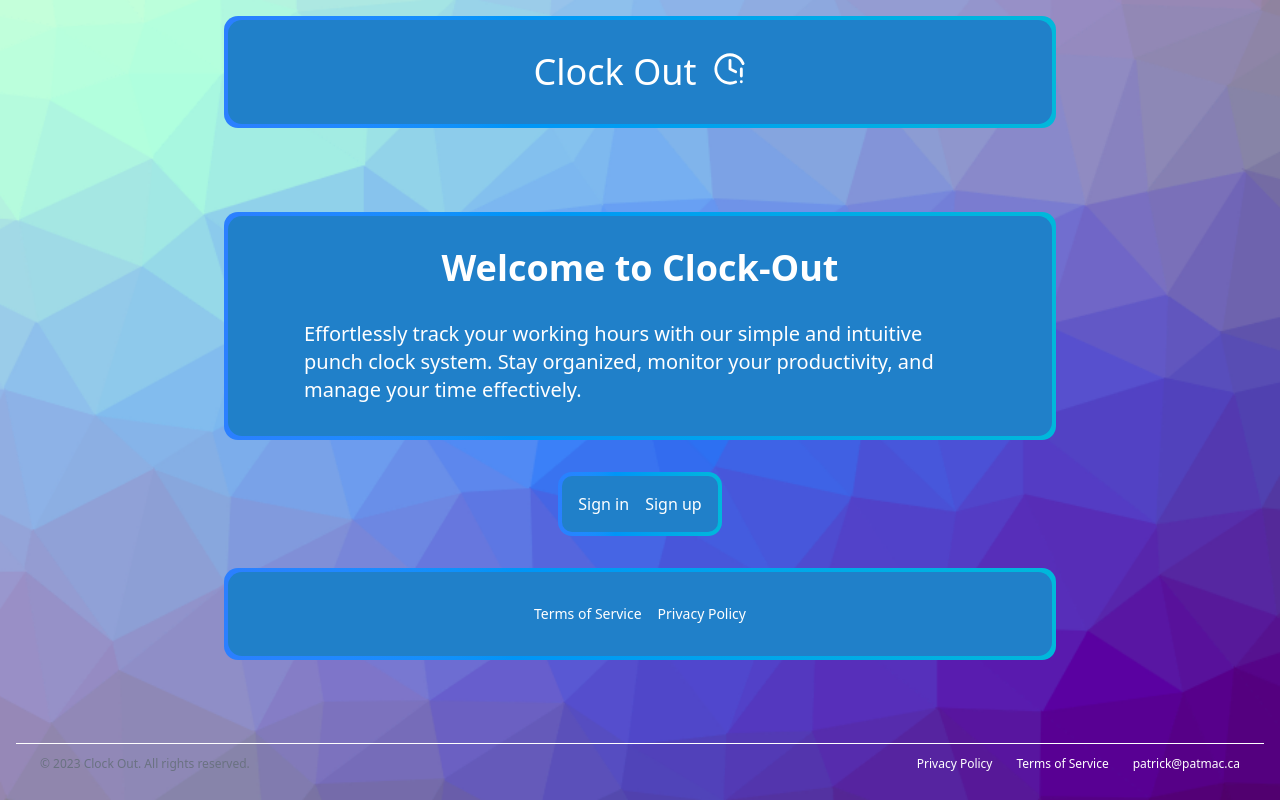
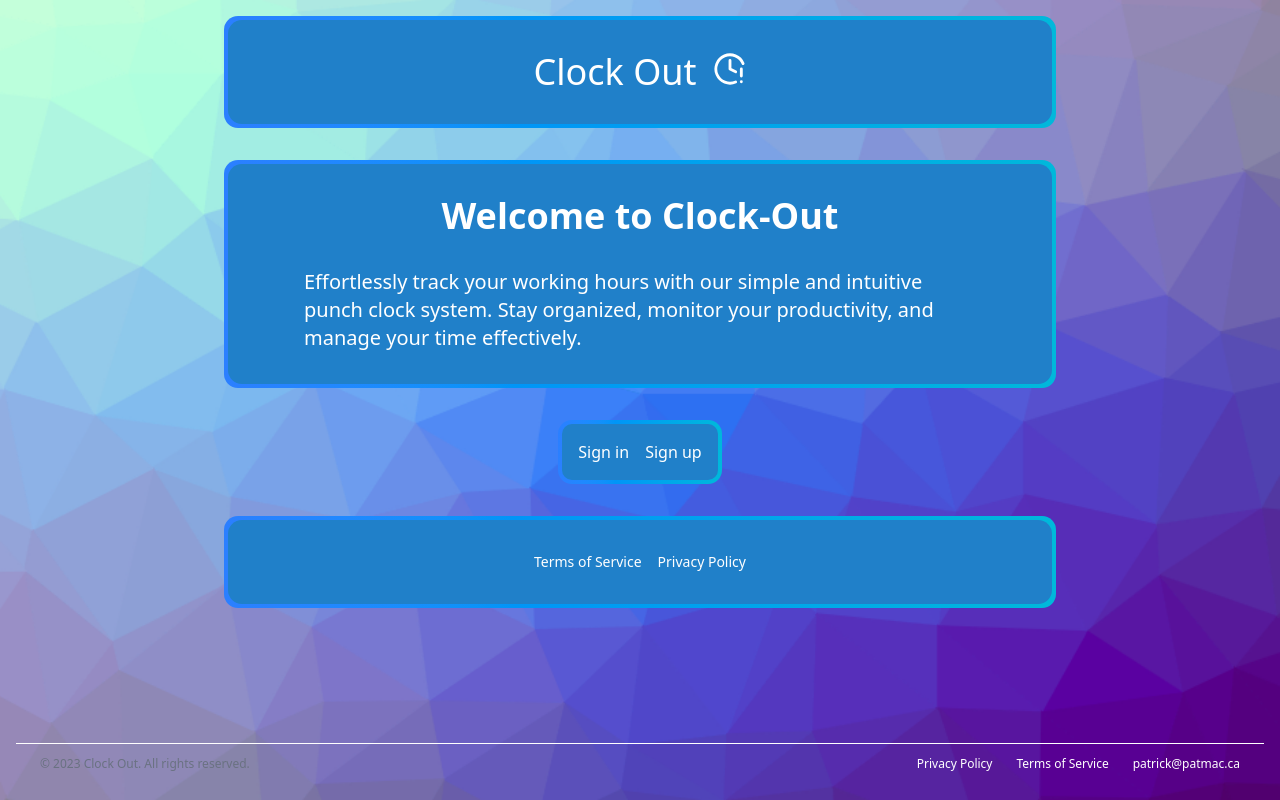
Before and after one commit to Pmacdon15/clock-out, a Next.js app: page / in a window 1280 px wide. Built offline with nearby package versions, Linux system fonts and the light colour scheme; no server answers.

Commit message:
fiexed footer

```diff
--- a/src/app/layout.tsx
+++ b/src/app/layout.tsx
@@ -4,7 +4,6 @@ import type { Metadata } from 'next'
 import { Geist, Geist_Mono } from 'next/font/google'
 import './globals.css'
 import { Analytics } from '@vercel/analytics/next'
-import { Suspense } from 'react'
 import PageContainer from '@/components/ui/containers/page-container'
 import Footer from '@/components/ui/footer'
 import Header from '@/components/ui/headers/layout-header'
@@ -42,10 +41,8 @@ export default function RootLayout({
 				>
 					<Providers>
 						<PageContainer>
-							<Suspense>
-								<Header />
-							</Suspense>
-							<main className="flex w-full flex-col items-center gap-8">
+							<Header />
+							<main className="flex w-full flex-1 flex-col items-center gap-8">
 								{children}
 							</main>
 							<Footer />
--- a/src/components/ui/containers/page-container.tsx
+++ b/src/components/ui/containers/page-container.tsx
@@ -4,7 +4,7 @@ export default function PageContainer({
 	children: React.ReactNode
 }) {
 	return (
-		<div className="flex min-h-screen w-full flex-col items-center justify-between gap-4 bg-[url('/background.png')] bg-center bg-cover bg-no-repeat p-4 md:gap-8">
+		<div className="flex min-h-screen w-full flex-col items-center gap-4 bg-[url('/background.png')] bg-center bg-cover bg-no-repeat p-4 md:gap-8">
 			{children}
 		</div>
 	)
```
